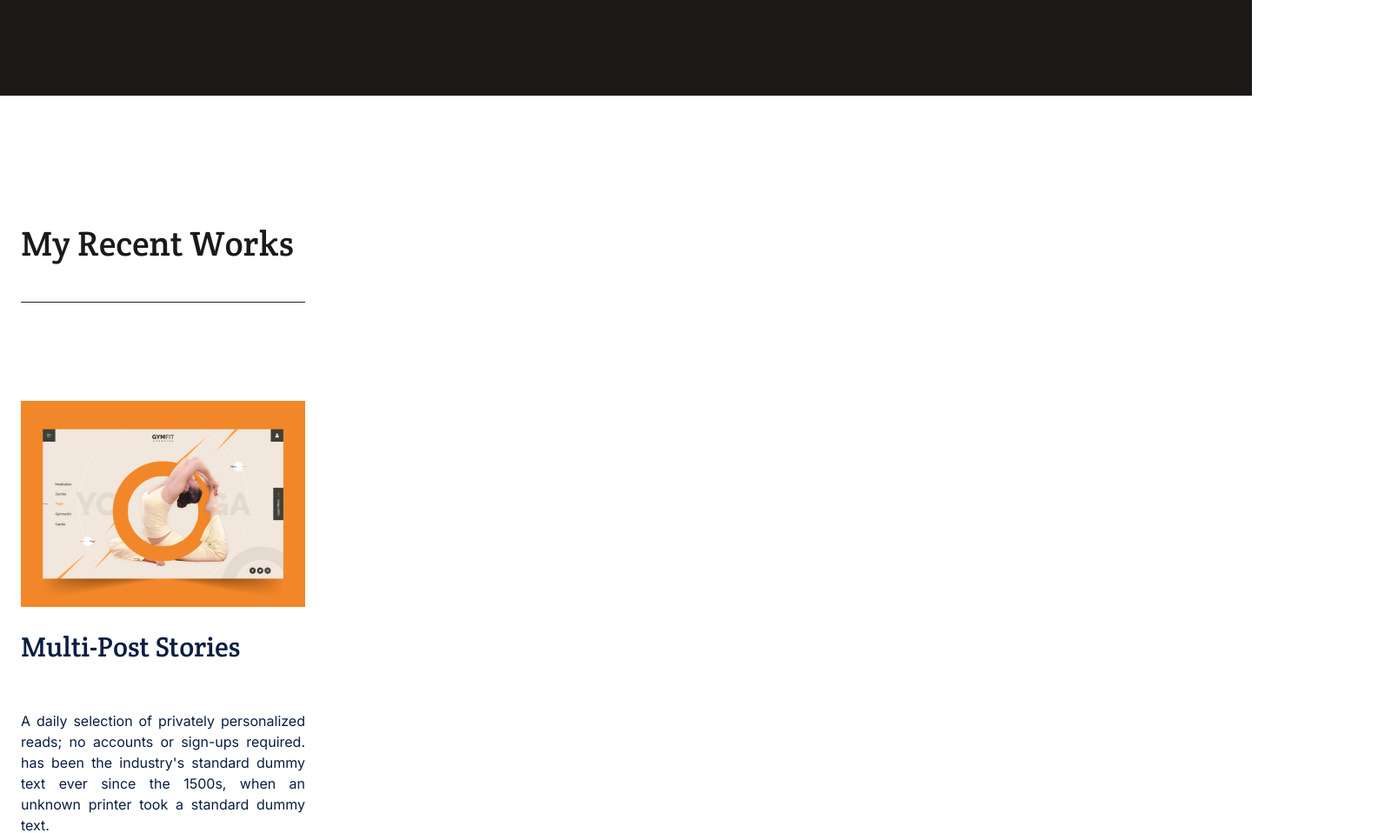
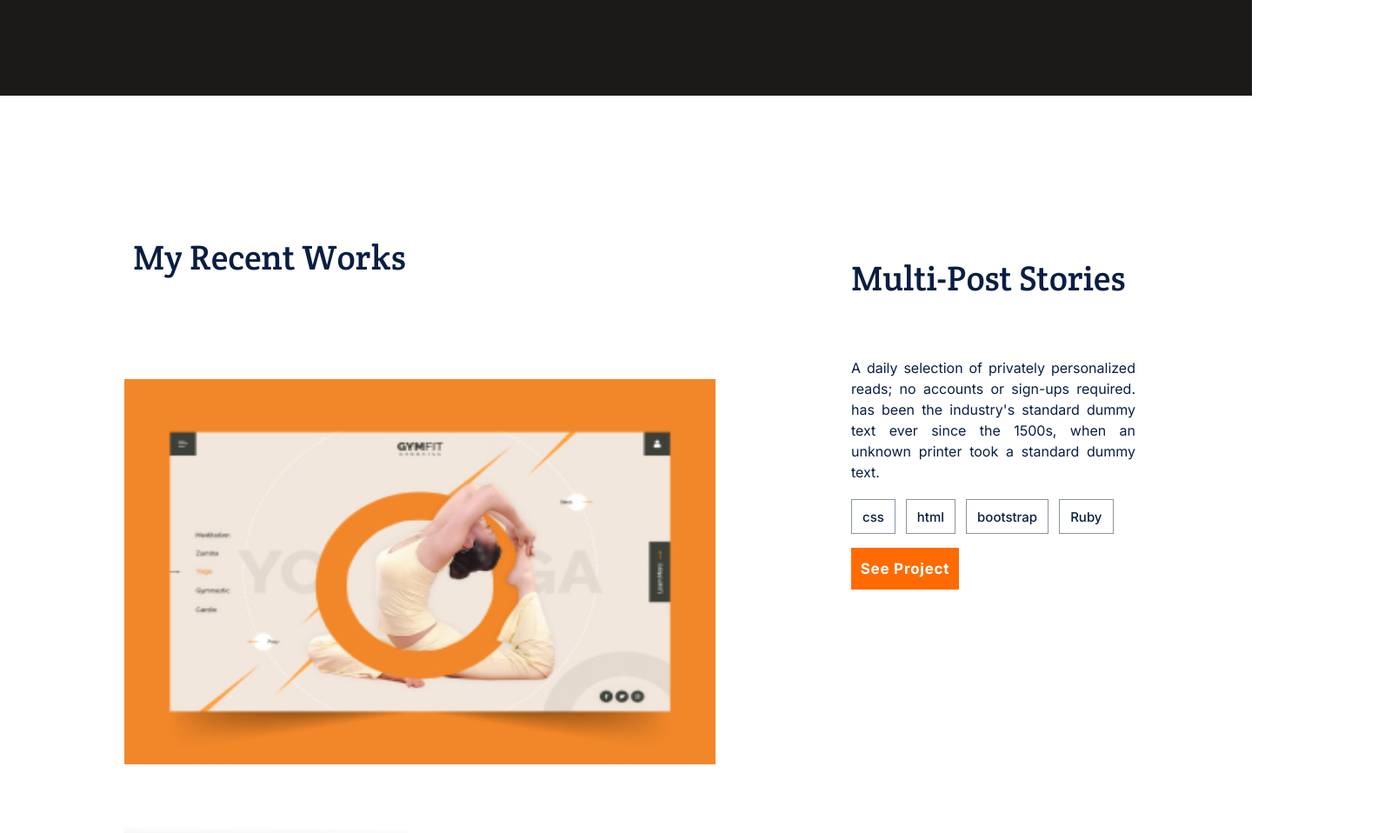
Before and after one commit to Camilovelag/my-portfolio, a plain HTML site: page index.html in a window 1280 px wide. Shown: the part 760-1718 px from the top of the page at 87% size, 1608 px wide, since content can reach past the window. Drawn offline with Linux system fonts and the light colour scheme.

Commit message:
Expand my-recent-works display

```diff
--- a/style.css
+++ b/style.css
@@ -600,12 +600,12 @@ body {
 
   .social_media {
     order: -1;
-    flex: 1 0 162px;
+    flex: 1 0 200px;
     width: 20px;
     flex-direction: column;
     align-items: center;
     justify-content: space-between;
-    margin: 297px 88px 341px 36px;
+    margin: 279px 88px 341px 36px;
   }
 
   .primary-text {
@@ -641,8 +641,78 @@ body {
     top: 496px;
     left: 143px;
   }
+  /* REEEECENT WORKS */
+  .container-2 {
+    width: 1440px;
+    margin: 135px 118px 130px;
+  }
 
+  .recent-works {
+    width: 1440px;
+    height: 630px;
+    margin: 0;
+    flex-wrap: wrap;
+    padding: 25px;
+  }
 
+  .recent-works-title {
+    color: #091e42;
+    width: 315px;
+    height: 52px;
+    font-size: 40px;
+    line-height: 52px;
+    margin: 0 0 0 10px;
+    padding: 0;
+    border-style: none;
+  }
+
+  .img-placeholder {
+    padding: 0;
+    width: 680px;
+    height: 443px;
+    margin: 114px 0 0;
+  }
+
+  .recent-works-supporting-text {
+    color: #091e42;
+    width: 448px;
+    height: 48px;
+    font-size: 40px;
+    line-height: 52px;
+    font-weight: 400;
+  }
+
+  .recent-works-description {
+    color: #091e42;
+    width: 327px;
+    height: 147px;
+    font-family: 'Inter', serif;
+    font-size: 16px;
+    line-height: 24px;
+    font-weight: 400;
+    text-align: justify;
+    padding-bottom: 0;
+    margin-bottom: 0;
+  }
+
+  .recent-works-tech {
+    display: flex;
+    justify-content: flex-start;
+    gap: 12px;
+    height: 40px;
+    padding-left: 0;
+  }
+
+  .recent-works-tech-items {
+    color: #091e42;
+    font-family: 'Inter', serif;
+    font-size: 15px;
+    line-height: 20px;
+    font-weight: 500;
+    padding: 10px 12px 10px 12px;
+    list-style: none;
+    border: 1px solid #8993a4;
+  }
 
 
 
```
